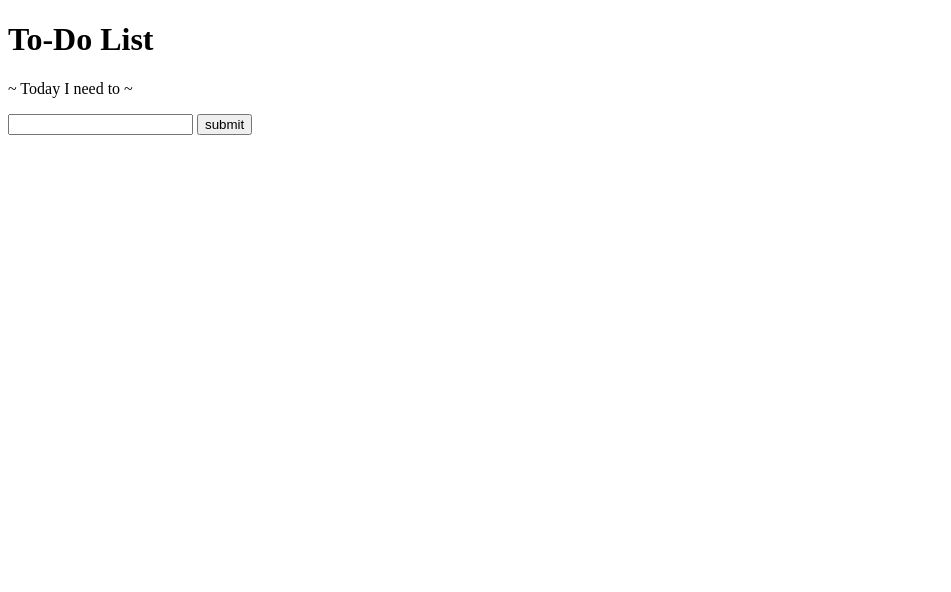
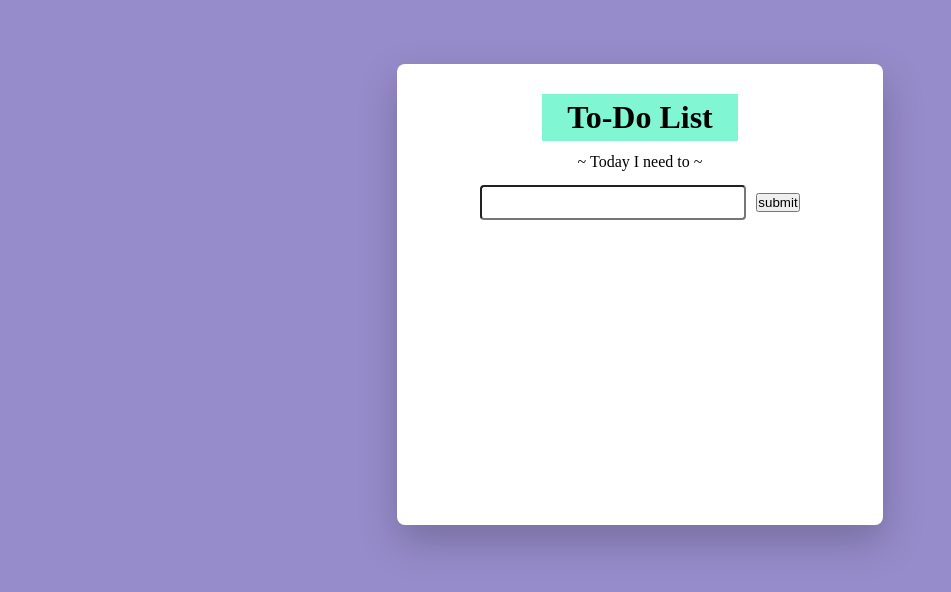
Before and after one commit to dts-kominfo-rea4a/challenge-dom-aagun, a website: page index.html in a window 1280 px wide. Shown: the whole page, without its empty margins (0-951 px from the left). Drawn offline with Linux system fonts and the light colour scheme.

Commit message:
add style

```diff
--- a/index.html
+++ b/index.html
@@ -6,15 +6,85 @@
   <meta http-equiv="X-UA-Compatible" content="IE=edge" />
   <meta name="viewport" content="width=device-width, initial-scale=1.0" />
   <title>Challenge - DOM</title>
+  <style>
+    * {
+      padding: 0;
+      margin: 0;
+    }
+
+    body {
+      background-color: #978ccb;
+      display: flex;
+      justify-content: center;
+      align-items: center;
+    }
+
+    #app {
+      display: flex;
+      flex-direction: column;
+      justify-content: start;
+      align-items: center;
+      margin-top: 64px;
+      border-radius: 8px;
+      background-color: white;
+      width: 450px;
+      height: 425px;
+      padding: 18px;
+      box-shadow: 1px 16px 39px 1px rgba(0, 0, 0, 0.21);
+      -webkit-box-shadow: 1px 16px 39px 1px rgba(0, 0, 0, 0.21);
+      -moz-box-shadow: 1px 16px 39px 1px rgba(0, 0, 0, 0.21);
+    }
+
+    .input-wrapper {
+      overflow-y: auto;
+    }
+
+    #todo-title {
+      display: inline-block;
+      text-align: center;
+      background-color: #80f7d2;
+      padding: 5px 25px;
+      margin-top: 12px;
+    }
+
+    #todo-subtitle {
+      margin: 12px auto;
+    }
+
+    #todo-output {
+      align-self: flex-start;
+      margin: 12px 28px;
+    }
+
+    #todo-input {
+      padding: 8px 6px;
+      width: 250px;
+      border-radius: 4px;
+      margin-right: 6px;
+    }
+
+    #todo-input:focus {
+      outline: none;
+      box-shadow: 0px 0px 5px blue;
+      border: 1px solid blue;
+      border-radius: 4px;
+    }
+
+    #todo-submit {
+      margin: 10px 0px;
+    }
+  </style>
 </head>
 
 <body>
+
   <div id="app">
     <!-- TODO: Buatlah sebuah header dengan id todo-title -->
     <h1 id="todo-title">To-Do List</h1>
     <!-- TODO: Buatlah sebuah subtitle dengan id todo-subtitle -->
     <p id="todo-subtitle">~ Today I need to ~</p>
 
+    <div class="input-wrapper">
       <!-- Section: input -->
       <!-- TODO: Buatlah sebuah input bertipe text dengan id todo-input -->
       <input type="text" name="todo-input" id="todo-input">
@@ -24,6 +94,7 @@
       <!-- Section output -->
       <!-- TODO: Buatlah sebuah <ul> dengan id todo-output -->
       <ul id="todo-output"></ul>
+    </div>
   </div>
 
   <!-- ! Untuk tantangan ini, script jangan diubah ke external js yah ! -->
```
Lines whose indentation alone changed are shown as unchanged.
